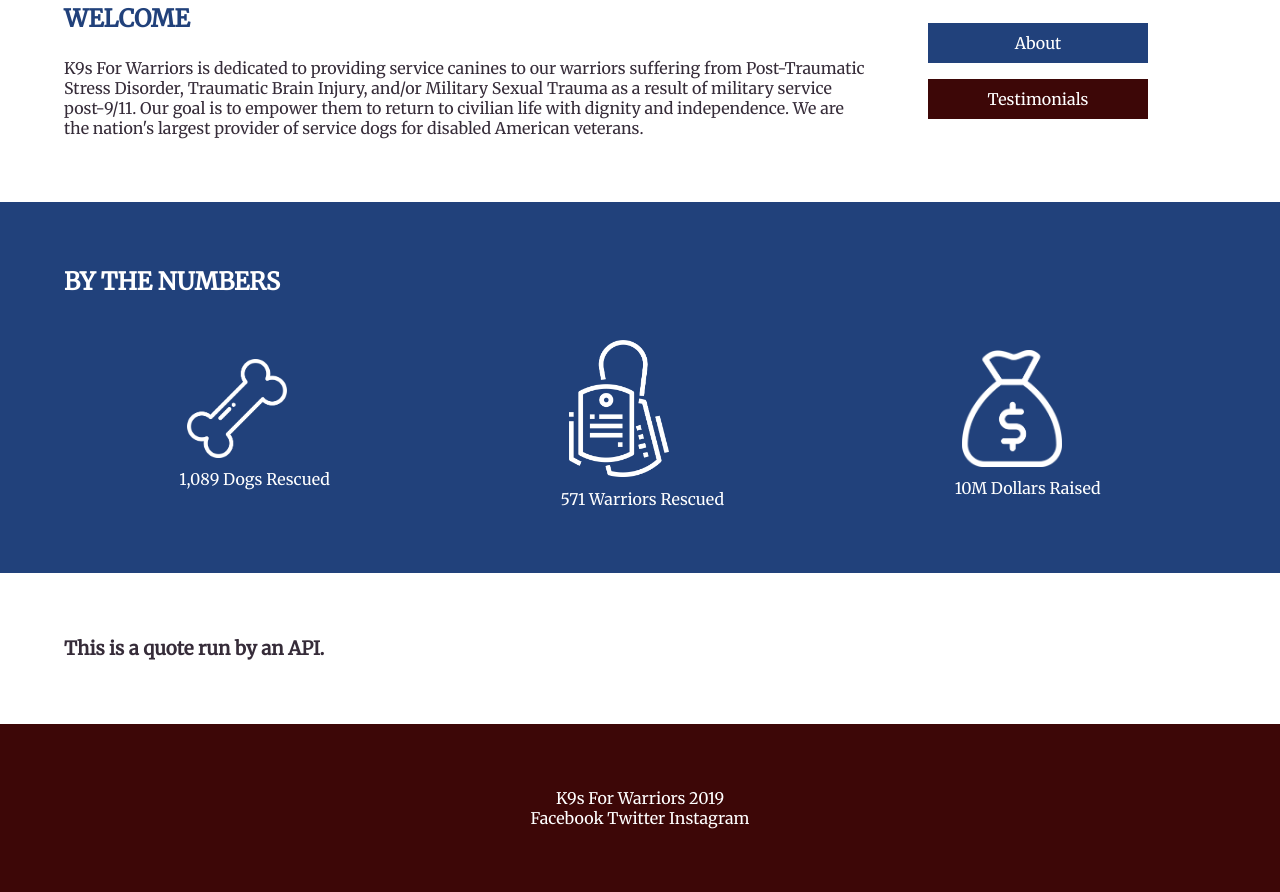
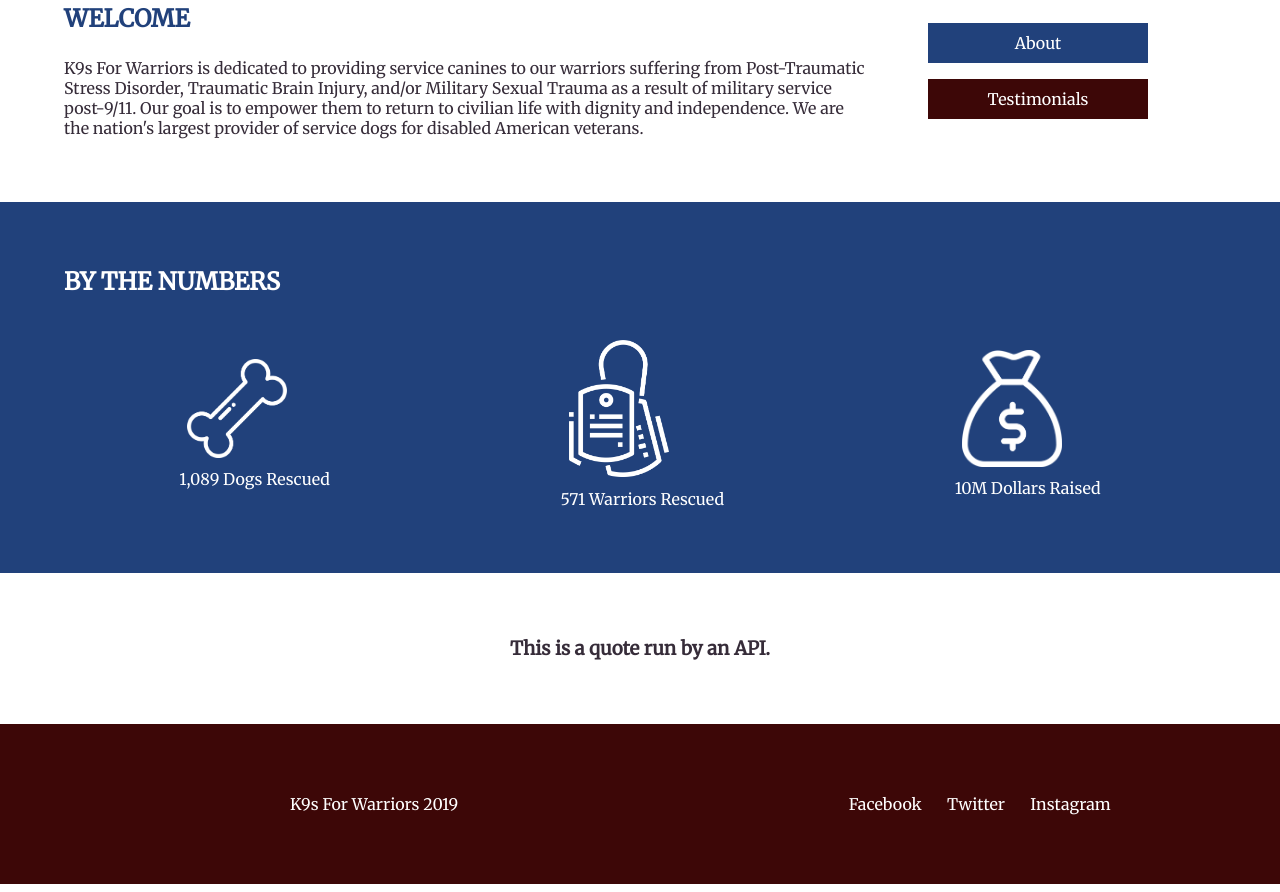
Before and after one commit to teddiwoodson/p2-woodson-teddi, a plain HTML site: page index.html in a window 1280 px wide. Shown: the part 753-1645 px from the top of the page. Drawn offline with Linux system fonts and the light colour scheme.

Commit message:
Stylize footer

```diff
--- a/index.html
+++ b/index.html
@@ -58,8 +58,14 @@
       </div>
 
       <footer>
-        <p>K9s For Warriors 2019</p>
-        <p>Facebook Twitter Instagram</p>
+        <div class="foot-text">
+          <p>K9s For Warriors 2019</p>
+        </div>
+        <div class="social">
+          <p><a href="#">Facebook</a></p>
+          <p><a href="#">Twitter</a></p>
+          <p><a href="#">Instagram</a></p>
+        </div>
       </footer>
     </nav>
 
--- a/main.css
+++ b/main.css
@@ -85,11 +85,27 @@ button {
   color: white;
   text-decoration: none;
 }
+.quotes {
+  text-align: center;
+}
 footer {
+  display: flex;
+  flex-direction: column;
+  align-items:center;
   background-color: #3D0707;
   color: white;
   padding: 5%;
   text-align: center;
+}
+footer p {
+  padding: 2%;
+}
+.social {
+  display: none;
+}
+.social p a {
+  color: white;
+  text-decoration: none;
 }
 @media (min-width: 780px){
   .welcome {
@@ -116,4 +132,18 @@ footer {
   .button2 {
     min-width: 200px;
   }
+  footer {
+    display: flex;
+    flex-direction: row;
+    justify-content: space-around;
+  }
+  .foot-text {
+    min-width: 300px;
+  }
+  .social {
+    display: flex;
+  }
+  .social p {
+    padding-right: 10%;
+  }
 }
```
